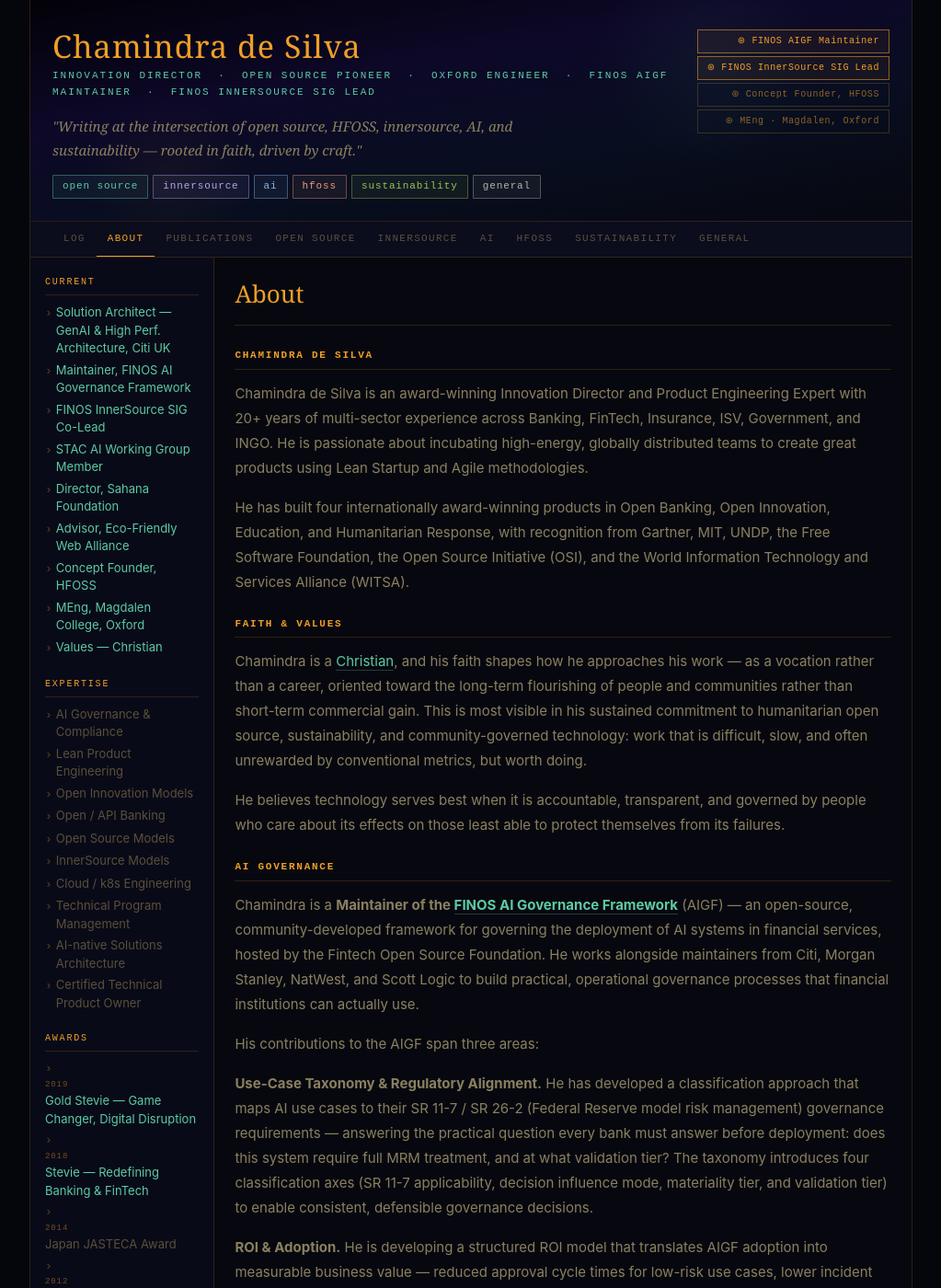
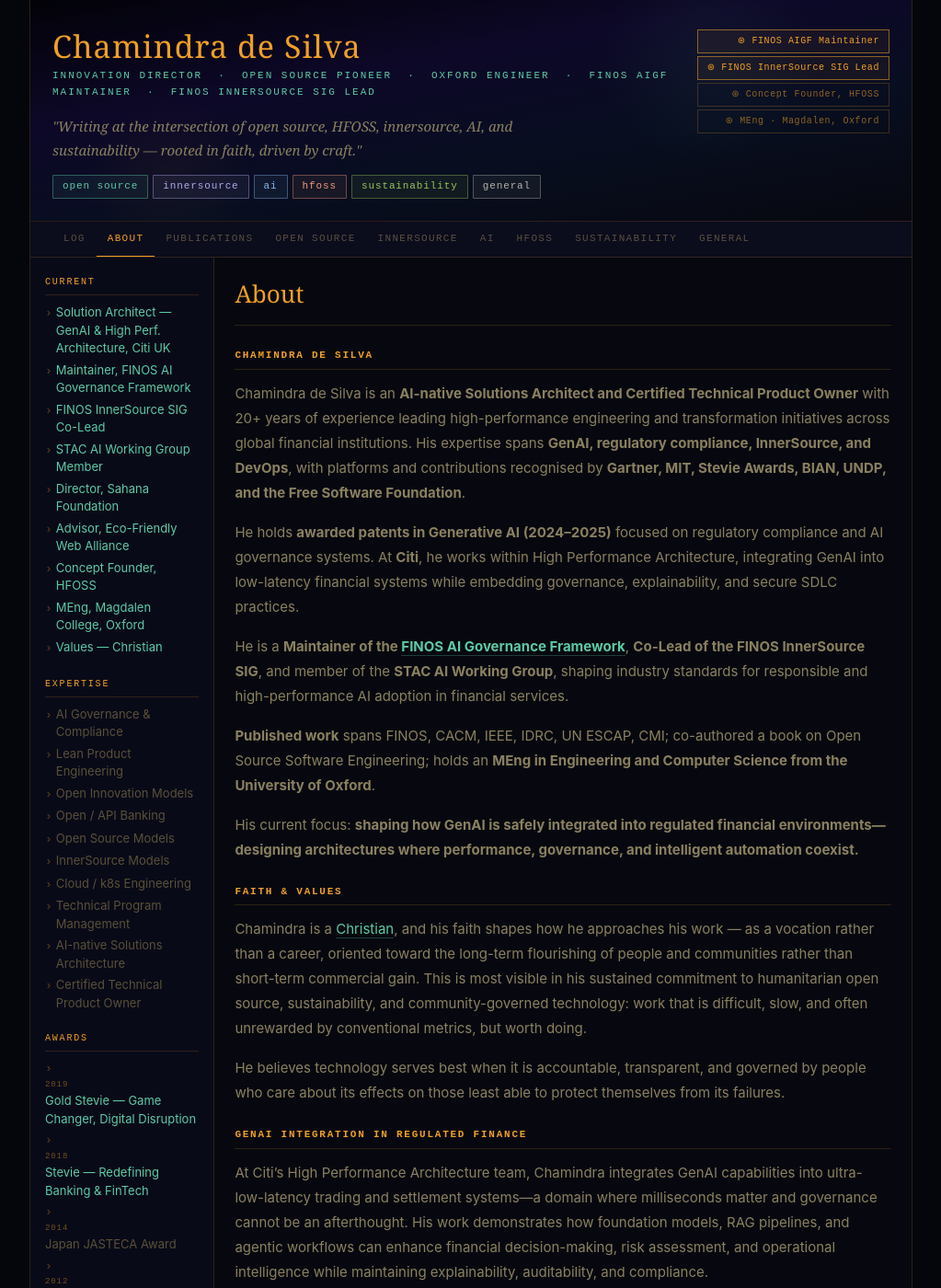
Before and after one commit to chamindra/chamindra.github.io, a Jekyll site: the page built from about.md, in a window 1280 px wide and 1400 px high. Shown: the whole window at 92% size, without its empty margins (128-1151 px from the left). Built offline with Jekyll 4.4.1, drawn with Linux system fonts in a browser that asks for light colours; some of the changed text lies outside the part shown.

Commit message:
Update tagline and description in config; enhance about page with current roles and achievements

```diff
--- a/_config.yml
+++ b/_config.yml
@@ -1,6 +1,6 @@
 title: Chamindra de Silva
-tagline: "Innovation Director · Open Source Pioneer · Oxford Engineer · FINOS InnerSource SIG Lead"
-description: "Writing at the intersection of open source, HFOSS, innersource, AI, and sustainability — rooted in faith, driven by craft."
+tagline: "AI-native Solutions Architect · GenAI Governance Leader · Open Source Pioneer · Oxford Engineer · FINOS Maintainer"
+description: "Shaping how GenAI is safely integrated into regulated financial systems. 20+ years in high-performance architecture, AI governance, InnerSource, and open source innovation — rooted in faith, driven by craft."
 url: "https://chamindra.github.io"
 baseurl: ""
 
--- a/about.md
+++ b/about.md
@@ -6,9 +6,15 @@
 
 ## Chamindra de Silva
 
-Chamindra de Silva is an award-winning Innovation Director and Product Engineering Expert with 20+ years of multi-sector experience across Banking, FinTech, Insurance, ISV, Government, and INGO. He is passionate about incubating high-energy, globally distributed teams to create great products using Lean Startup and Agile methodologies.
+Chamindra de Silva is an **AI-native Solutions Architect and Certified Technical Product Owner** with 20+ years of experience leading high-performance engineering and transformation initiatives across global financial institutions. His expertise spans **GenAI, regulatory compliance, InnerSource, and DevOps**, with platforms and contributions recognised by **Gartner, MIT, Stevie Awards, BIAN, UNDP, and the Free Software Foundation**.
 
-He has built four internationally award-winning products in Open Banking, Open Innovation, Education, and Humanitarian Response, with recognition from Gartner, MIT, UNDP, the Free Software Foundation, the Open Source Initiative (OSI), and the World Information Technology and Services Alliance (WITSA).
+He holds **awarded patents in Generative AI (2024–2025)** focused on regulatory compliance and AI governance systems. At **Citi**, he works within High Performance Architecture, integrating GenAI into low-latency financial systems while embedding governance, explainability, and secure SDLC practices.
+
+He is a **Maintainer of the [FINOS AI Governance Framework](https://github.com/finos/ai-governance-framework)**, **Co-Lead of the FINOS InnerSource SIG**, and member of the **STAC AI Working Group**, shaping industry standards for responsible and high-performance AI adoption in financial services.
+
+**Published work** spans FINOS, CACM, IEEE, IDRC, UN ESCAP, CMI; co-authored a book on Open Source Software Engineering; holds an **MEng in Engineering and Computer Science from the University of Oxford**.
+
+His current focus: **shaping how GenAI is safely integrated into regulated financial environments—designing architectures where performance, governance, and intelligent automation coexist.**
 
 ## Faith & Values
 
@@ -16,9 +22,13 @@
 
 He believes technology serves best when it is accountable, transparent, and governed by people who care about its effects on those least able to protect themselves from its failures.
 
+## GenAI Integration in Regulated Finance
+
+At Citi's High Performance Architecture team, Chamindra integrates GenAI capabilities into ultra-low-latency trading and settlement systems—a domain where milliseconds matter and governance cannot be an afterthought. His work demonstrates how foundation models, RAG pipelines, and agentic workflows can enhance financial decision-making, risk assessment, and operational intelligence while maintaining explainability, auditability, and compliance.
+
 ## AI Governance
 
-Chamindra is a **Maintainer of the [FINOS AI Governance Framework](https://github.com/finos/ai-governance-framework)** (AIGF) — an open-source, community-developed framework for governing the deployment of AI systems in financial services, hosted by the Fintech Open Source Foundation. He works alongside maintainers from Citi, Morgan Stanley, NatWest, and Scott Logic to build practical, operational governance processes that financial institutions can actually use.
+As a **Maintainer of the [FINOS AI Governance Framework](https://github.com/finos/ai-governance-framework)** (AIGF), Chamindra leads the development of practical governance tooling for AI deployment in financial services. He works alongside maintainers from Citi, Morgan Stanley, NatWest, and Scott Logic to build operational governance processes that financial institutions can actually use.
 
 His contributions to the AIGF span three areas:
 
@@ -30,9 +40,9 @@
 
 As an AI-native Solutions Architect and Certified Technical Product Owner, Chamindra explores how open source principles apply to the governance of foundation models, LLMs, and AI infrastructure. He advocates for transparency in training data, open weights, and OSI-compliant licensing as the baseline for trustworthy AI.
 
-## InnerSource
+## InnerSource & DevOps
 
-As [FINOS InnerSource SIG Lead](https://github.com/finos/InnerSource) and DevOps Product Owner & InnerSource Lead at Citi UK, Chamindra works to bring open source culture — contribution norms, transparent governance, meritocratic participation — inside large enterprise environments. Financial institutions face unique challenges of code duplication and organisational silos that InnerSource directly addresses.
+As **Co-Lead of the [FINOS InnerSource SIG](https://github.com/finos/InnerSource)** and **DevOps Product Owner & InnerSource Lead at Citi UK**, Chamindra brings open source culture—contribution norms, transparent governance, meritocratic participation—into large enterprise environments. Financial institutions face unique challenges of code duplication, regulatory silos, and organisational fragmentation that InnerSource directly addresses, enabling shared engineering excellence and faster time-to-value across business units.
 
 ## Open Source & HFOSS
 
@@ -44,9 +54,13 @@
 
 A passionate advocate of Sustainable Innovation, Chamindra first spoke on the topic at the UN launch of the Sustainable Development Goals (SDGs) in 2015. He serves as an Advisor to the [Eco-Friendly Web Alliance](https://ecofriendlyweb.org/people/chamindra-de-silva/) and believes technology and innovation must serve the long-term wellbeing of both people and planet.
 
+## Community & Standards
+
+Chamindra is an active member of the **STAC AI Working Group**, contributing to standards for fair, transparent, and auditable computation in AI systems. He participates in open source governance through the **Open Source Initiative (OSI)** and maintains deep engagement with BIAN (Banking Industry Architecture Network) on the intersection of API standards, microservices architecture, and AI integration in financial services.
+
 ## Education
 
-Chamindra holds an MEng in Engineering and Computer Science from [Magdalen College, University of Oxford](https://www.magd.ox.ac.uk/), and is professionally certified in agile product management and cloud engineering. His work has been published in ACM, IEEE, IDRC, UN ESCAP, and CMI, and he has co-authored a book on open source software engineering.
+Chamindra holds an **MEng in Engineering and Computer Science** from [Magdalen College, University of Oxford](https://www.magd.ox.ac.uk/), and holds professional certifications in agile product management and cloud engineering.
 
 ## Career
 
```
